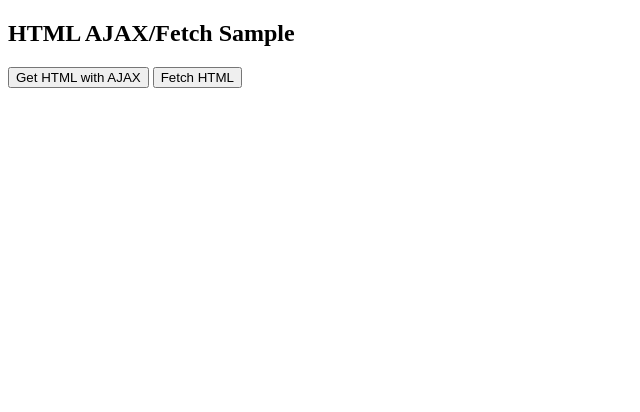
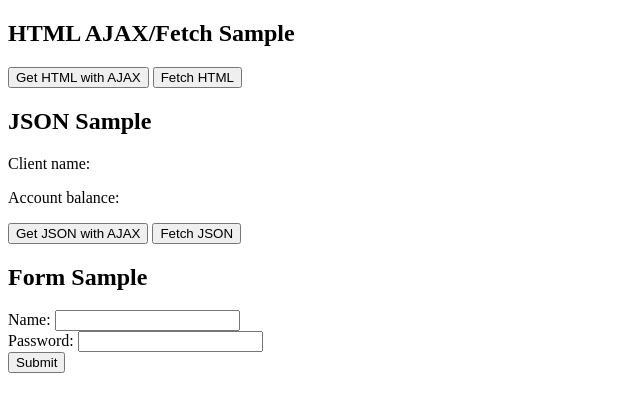
Before and after one commit to olha-k/ajax-422, a plain HTML site: page index.html in a window 1280 px wide. Shown: the whole page, without its empty margins (0-640 px from the left). Drawn offline with Linux system fonts and the light colour scheme.

Commit message:
Sample code

```diff
--- a/index.html
+++ b/index.html
@@ -7,15 +7,38 @@
         <title>AJAX/Fetch</title>
     </head>
     <body>
-        <div class="timestamp">
-         <section>
-             <h1> HTML AJAX/Fetch Sample </h1>
-             <div class="html-container">
-             </div>
-             <button class="ajax-html" >Get HTML with AJAX</button>
-             <button class="fetch-html">Fetch HTML</button>
-        </section>
+        <div class="timestamp"></div>
+    <section>
+        <h1>HTML AJAX/Fetch Sample</h1>
+        <div class="html-container">
+
         </div>
+        <button class="ajax-html">Get HTML with AJAX</button>
+        <button class="fetch-html">Fetch HTML</button>
+    </section>
+
+    <section>
+        <h1>JSON Sample</h1>
+        <p>Client name: <span class="client-name"></span></p>
+        <p>Account balance: <span class="account-balance"></span></p>
+        <button class="ajax-json">Get JSON with AJAX</button>
+        <button class="fetch-json">Fetch JSON</button>
+    </section>
+
+    <section>
+        <h1>Form Sample</h1>
+        <form class="login-form">
+            <label>
+                Name: <input type="text" name="name">
+            </label>
+            <br>
+            <label>
+                Password: <input type="password" name="password">
+            </label>
+            <br>
+            <input type="submit">
+        </form>
+    </section>
     <script src="js/index.js"></script>
     </body>
 </html>
```
